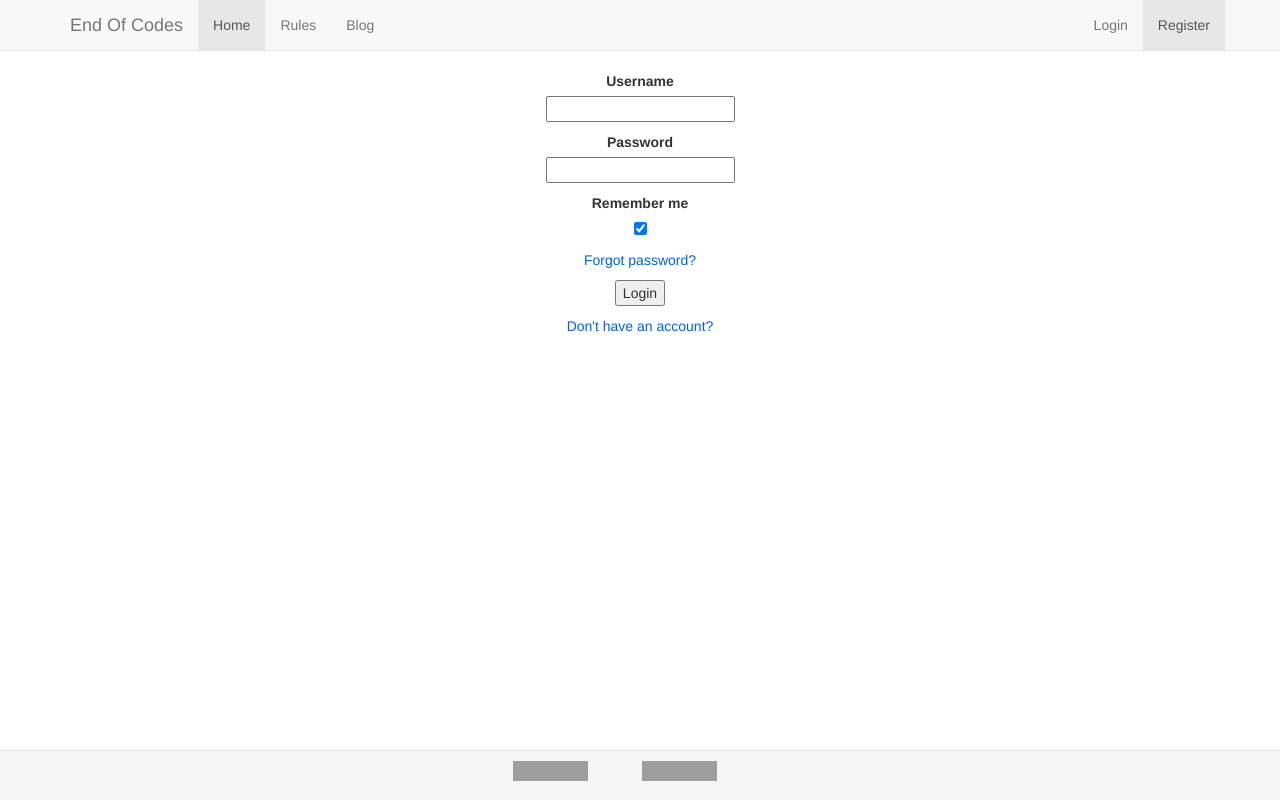
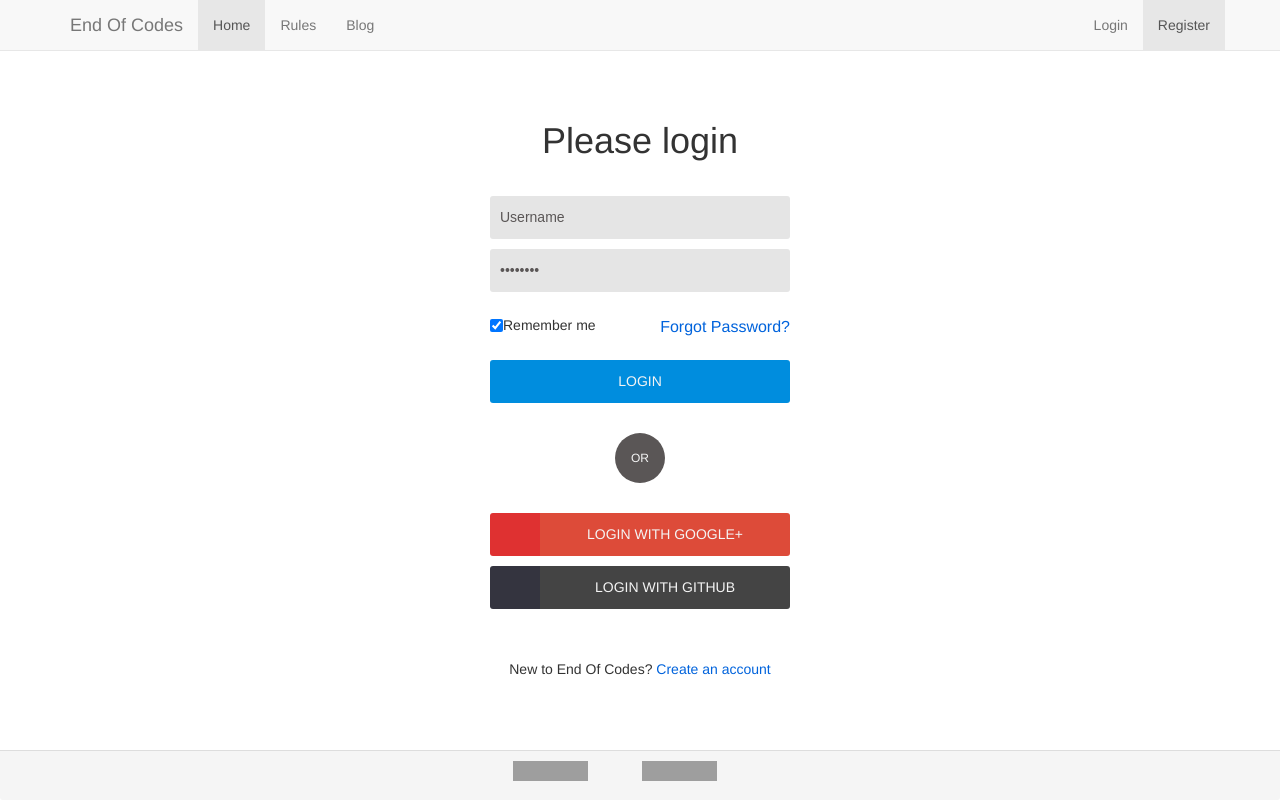
Before and after one commit to dionyziz/endofcodes, a PHP site: page /endofcodes/session/create in a window 1280 px wide. Run offline with PHP 8.4, Linux system fonts and the light colour scheme; some libraries are stand-ins or nearby versions; grey boxes are pictures that could not be loaded.

Commit message:
init commit

```diff
--- a/static/style/session/create.css
+++ b/static/style/session/create.css
@@ -1,3 +1,114 @@
+@import url(http://weloveiconfonts.com/api/?family=fontawesome);
+
+[class*="fontawesome-"]:before {
+    font-family: 'FontAwesome', sans-serif;
+}
 #login {
-    margin-top: 5%;
+margin: 50px auto;
+width: 300px;
 }
+#title {
+    margin-bottom: 35px;
+}
+#forgot {
+    font-size: 16px;
+    float: right;
+    margin-top: 1px;
+}
+#check {
+    margin-top: 18px;
+    font-size: 16px;
+}
+#login-form input[type="checkbox"] {
+    float: left;
+}
+#login-form input[type="submit"] {
+    background-color: #008dde;
+    border: none;
+    border-radius: 3px;
+    margin-top: 15px;
+    -moz-border-radius: 3px;
+    -webkit-border-radius: 3px;
+    color: #f4f4f4;
+    height: 43px;
+    width: 300px;
+    -webkit-appearance:none;
+}
+#login-form input[type="text"], #login-form input[type="password"] {
+    background-color: #e5e5e5;
+    border: none;
+    border-radius: 3px;
+    -moz-border-radius: 3px;
+    -webkit-border-radius: 3px;
+    color: #5a5656;
+    font-family: Arial, Helvetica, sans-serif;
+    font-size: 14px;
+    height: 43px;
+    padding: 0px 10px;
+    width: 300px;
+    -webkit-appearance:none;
+}
+#login-form input[type="password"] {
+    margin-bottom: 5px;
+}
+.round {
+    background-color: #5a5656;
+    border-radius: 50%;
+    -moz-border-radius: 50%;
+    -webkit-border-radius: 50%;
+    color: #f4f4f4;
+    display: block;
+    font-size: 12px;
+    height: 50px;
+    line-height: 50px;
+    margin: 30px 125px;
+    text-align: center;
+}
+.google-before {
+    background-color: #DF3131;
+    color: #f4f4f4;
+    display: block;
+    float: left;
+    height: 43px;
+    line-height: 43px;
+    text-align: center;
+    width: 50px;
+}
+.google {
+    background-color: #dd4b39;
+    color: #f4f4f4;
+    cursor: pointer;
+    height: 43px;
+    text-transform: uppercase;
+    width: 250px;
+}
+.rounded {
+    border: none;
+    border-radius: 3px 0px 0px 3px;
+    -moz-border-radius: 3px 0px 0px 3px;
+    -webkit-border-radius: 3px 0px 0px 3px;
+}
+.rounded-left {
+    border: none;
+    border-radius: 0px 3px 3px 0px;
+    -moz-border-radius: 0px 3px 3px 0px;
+    -webkit-border-radius: 0px 3px 3px 0px;
+}
+.github-before {
+    background-color: #34343F;
+    color: #f4f4f1;
+    display: block;
+    float: left;
+    height: 43px;
+    line-height: 43px;
+    text-align: center;
+    width: 50px;
+}
+.github {
+    background-color: #444;
+    color: #f4f4f4;
+    cursor: pointer;
+    height: 43px;
+    text-transform: uppercase;
+    width: 250px;
+}
--- a/views/session/create.php
+++ b/views/session/create.php
@@ -2,36 +2,43 @@
     require 'views/header.php';
 ?>
 
-<div class="text-center"><?php
+<div id="login">
+    <h1 class="text-center" id='title'>Please login</h1><?php
     $form = new Form( 'session', 'create' );
     $form->id = 'login-form';
     $form->output( function( $self ) use ( $username_empty, $password_empty,
-            $username_wrong, $password_wrong ) {
+                $username_wrong, $password_wrong ) {
         if ( isset( $username_empty ) ) {
             $self->createError( "Please type a username." );
         }
         if ( isset( $password_empty ) ) {
             $self->createError( "Please type a password." );
         }
-        $self->createLabel( 'username', 'Username' );
         if ( isset( $username_wrong ) ) {
             $self->createError( "Username doesn't exist." );
         }
-        $self->createInput( 'text', 'username', 'username' );
-        $self->createLabel( 'password', 'Password' );
+        $self->createInput( 'text', 'username', '', 'Username' );
         if ( isset( $password_wrong ) ) {
             $self->createError( "Password is incorrect." );
         }
-        $self->createInput( 'password', 'password', 'password' );
-        $self->createLabel( 'persistent', 'Remember me' );
-        $self->createInput( 'checkbox', 'persistent', 'persistent', '', [
+        $self->createInput( 'password', 'password', '', 'Password' );
+        ?><p id="check"><?php $self->createInput( 'checkbox', 'persistent', '', '', [
             'checked' => true
-        ] );
-        ?><p><a href="forgotpasswordrequest/create">Forgot password?</a></p><?php
-        $self->createInput( 'submit', '', '', 'Login' );
+        ] );  ?></p>
+        <p>Remember me<a id='forgot' href="#">Forgot Password?</a></p>
+        <p><?php $self->createSubmit( 'LOGIN' ); ?></p><?php
     } );
-    ?><p><a href="user/create">Don't have an account?</a></p>
+    ?><p><span class="round">OR</span></p>
+    <p>
+        <a class="google-before rounded"><span class="fontawesome-google-plus"></span></a>
+        <button class="google rounded-left">LOGIN WITH GOOGLE+</button>
+    </p>
+    <p>
+        <a class="github-before rounded"><span class="fontawesome-github"></span></a>
+        <button class="github rounded-left">LOGIN WITH GITHUB</button>
+    </p>
 </div>
+<p class='text-center' id='register'>New to End Of Codes? <a href='user/create'>Create an account</a></p>
 
 <?php
     require 'views/footer.php';
```
